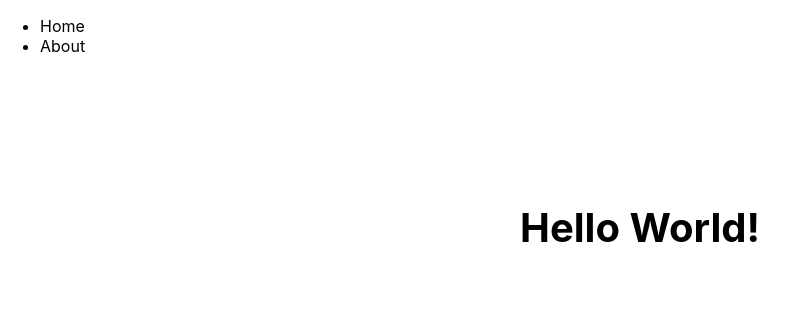
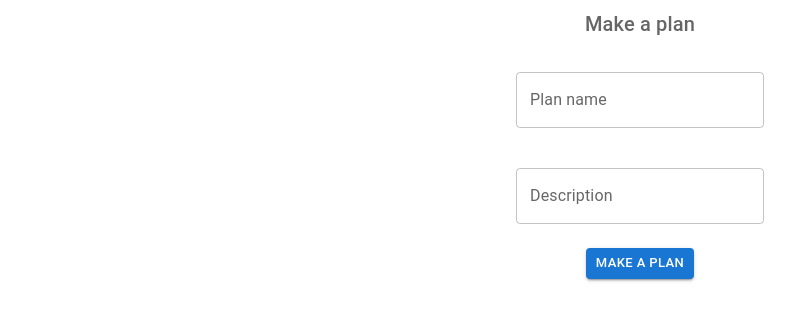
Before and after one commit to SharjeelSIqbal/practice-next, a Next.js app: page / in a window 1280 px wide. Shown: the top 320 px of the page, without its empty margins (0-804 px from the left). Built offline with nearby package versions, Linux system fonts and the light colour scheme.

Commit message:
Boiler plate for calenderApp using material UI

```diff
--- a/components/Layout.jsx
+++ /dev/null
@@ -1,15 +0,0 @@
-import styles from '../styles/Layout.module.css'
-import Nav from './Nav'
-const Layout = ({children}) => {
-  return (
-  <>
-    <Nav />
-    <div className={styles.container}>
-      <main className={styles.main}>
-        {children}
-      </main>
-    </div>
-  </>
-  )
-}
-export default Layout;
--- a/components/Nav.jsx
+++ /dev/null
@@ -1,19 +0,0 @@
-import Link from 'next/link'
-import navStyles from '../styles/Nav.module.css';
-
-const Nav = (props) => {
-  return (
-    <nav className={navStyles.nav}>
-      <ul>
-        <li>
-          <Link href='/'>Home</Link>
-        </li>
-        <li>
-          <Link href='/about'>About</Link>
-        </li>
-      </ul>
-    </nav>
-  )
-}
-
-export default Nav;
--- /dev/null
+++ b/components/PlanForm.jsx
@@ -0,0 +1,62 @@
+import React from 'react'
+import { TextField, Button, Container, Typography, Grid, Page} from '@mui/material';
+import Link from 'next/link'
+// import LocalizationProvider from '@mui/lab/LocalizationProvider';
+// import TimePicker from '@mui/lab/TimePicker'
+// import AdapterDateFns from '@mui/lab/AdapterDateFns'
+// import DateFns from '@date-io/date-fns';
+
+export default class PlanForm extends React.Component {
+  constructor(props){
+    super(props);
+    this.state = {
+
+    }
+    this.onChange = this.onChange.bind(this);
+  }
+
+  onChange(e) {
+    console.log(e.target.name);
+    this.setState({ [e.target.name]: e.target.value})
+  }
+
+  render() {
+    return (
+
+        <form action="submit">
+          <Grid
+        container
+        justify="center"
+        alignItems="center"
+        direction="column"
+        style={{ minHeight: '100vh'}}
+        spacing={2}
+      >
+        <Grid item>
+          <Typography
+            align="center"
+            color="textSecondary"
+            variant="h6"
+            component="h2"
+            >
+          Make a plan
+          </ Typography>
+        </Grid>
+        <Grid item>
+          <TextField name="plan" onChange={this.onChange} fullWidth margin="normal" label="Plan name"/>
+        </Grid>
+        <Grid item>
+          <TextField name="description" onChange={this.onChange} fullWidth margin="normal" label="Description" />
+        </Grid>
+        <Grid item>
+          <Button variant="contained" justify="right" color="primary" size="small">
+            Make a plan
+          </Button>
+        </Grid>
+      </Grid>
+      </form>
+
+
+    )
+  }
+}
--- a/pages/_app.js
+++ b/pages/_app.js
@@ -1,12 +1,7 @@
-import Layout from '../components/Layout'
-import '../styles/globals.css'
+
 
 function MyApp({ Component, pageProps }) {
-  return(
-    <Layout>
-      <Component {...pageProps} />
-    </Layout>
-  )
+  return <Component {...pageProps} />
 }
 
 export default MyApp
--- a/pages/index.js
+++ b/pages/index.js
@@ -1,19 +1,16 @@
 import Head from 'next/head'
 import Image from 'next/image'
-import styles from '../styles/Layout.module.css'
+import PlanForm from '../components/PlanForm'
 
 export default function Home() {
   return (
-    <div className={styles.container}>
+    <>
       <Head>
-        <title>Next App Practice</title>
+        <title>Create Next App</title>
         <meta name="description" content="Generated by create next app" />
         <link rel="icon" href="/favicon.ico" />
       </Head>
-      <h1>
-        Hello World!
-      </h1>
-
-    </div>
+      <PlanForm />
+    </>
   )
 }
--- a/styles/Layout.module.css
+++ /dev/null
@@ -1,122 +0,0 @@
-.container {
-  min-height: 100vh;
-  padding: 0 0.5rem;
-  display: flex;
-  flex-direction: column;
-  justify-content: flex-start;
-  align-items: center;
-  height: 100vh;
-}
-
-.main {
-  padding: 5rem 0;
-  flex: 1;
-  display: flex;
-  flex-direction: column;
-  justify-content: flex-start;
-  align-items: center;
-  font-size: 1.25rem;
-}
-
-.footer {
-  width: 100%;
-  height: 100px;
-  border-top: 1px solid #eaeaea;
-  display: flex;
-  justify-content: center;
-  align-items: center;
-}
-
-.footer a {
-  display: flex;
-  justify-content: center;
-  align-items: center;
-  flex-grow: 1;
-}
-
-.title a {
-  color: #0070f3;
-  text-decoration: none;
-}
-
-.title a:hover,
-.title a:focus,
-.title a:active {
-  text-decoration: underline;
-}
-
-.title {
-  margin: 0;
-  line-height: 1.15;
-  font-size: 4rem;
-}
-
-.title,
-.description {
-  text-align: center;
-}
-
-.description {
-  line-height: 1.5;
-  font-size: 1.5rem;
-}
-
-.code {
-  background: #fafafa;
-  border-radius: 5px;
-  padding: 0.75rem;
-  font-size: 1.1rem;
-  font-family: Menlo, Monaco, Lucida Console, Liberation Mono, DejaVu Sans Mono,
-    Bitstream Vera Sans Mono, Courier New, monospace;
-}
-
-.grid {
-  display: flex;
-  align-items: center;
-  justify-content: center;
-  flex-wrap: wrap;
-  max-width: 800px;
-  margin-top: 3rem;
-}
-
-.card {
-  margin: 1rem;
-  padding: 1.5rem;
-  text-align: left;
-  color: inherit;
-  text-decoration: none;
-  border: 1px solid #eaeaea;
-  border-radius: 10px;
-  transition: color 0.15s ease, border-color 0.15s ease;
-  width: 45%;
-}
-
-.card:hover,
-.card:focus,
-.card:active {
-  color: #0070f3;
-  border-color: #0070f3;
-}
-
-.card h2 {
-  margin: 0 0 1rem 0;
-  font-size: 1.5rem;
-}
-
-.card p {
-  margin: 0;
-  font-size: 1.25rem;
-  line-height: 1.5;
-}
-
-.logo {
-  height: 1em;
-  margin-left: 0.5rem;
-}
-
-@media (max-width: 600px) {
-  .grid {
-    width: 100%;
-    flex-direction: column;
-  }
-}
--- a/styles/Nav.module.css
+++ /dev/null
@@ -1,3 +0,0 @@
-.nav {
-  height: 5rem;
-}
--- a/styles/globals.css
+++ /dev/null
@@ -1,16 +0,0 @@
-html,
-body {
-  padding: 0;
-  margin: 0;
-  font-family: -apple-system, BlinkMacSystemFont, Segoe UI, Roboto, Oxygen,
-    Ubuntu, Cantarell, Fira Sans, Droid Sans, Helvetica Neue, sans-serif;
-}
-
-a {
-  color: inherit;
-  text-decoration: none;
-}
-
-* {
-  box-sizing: border-box;
-}
```
Also changed, not shown: package.json (+10 -2 lines), pages/about.js (deleted, +0 -15 lines), pages/view.js (added, +19 -0 lines), pages/[meetupId]/index.js (added), 1 other file (tests, documents, lock files or other folders).
